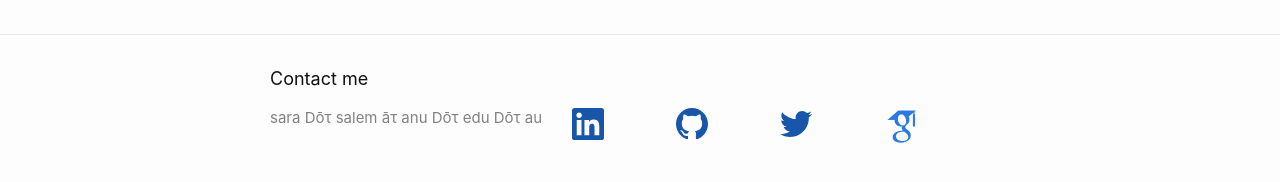
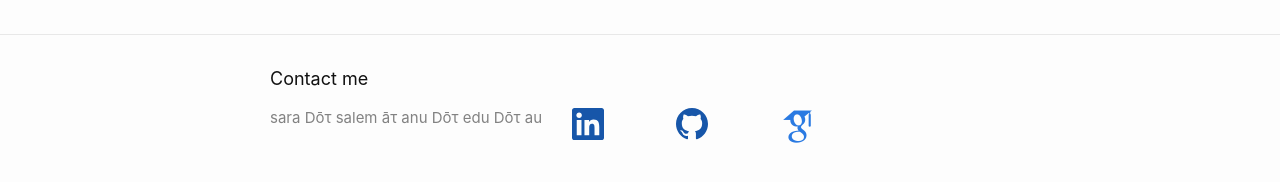
Before and after one commit to shamouda/shamouda.github.io, a Jekyll site: the page built from services.md, in a window 1280 px wide. Shown: the part 262-444 px from the top of the page. Built offline with Jekyll 4.4.1, drawn with Linux system fonts in a browser that asks for light colours; some web fonts are replaced.

Commit message:
Update social.html

```diff
--- a/_includes/social.html
+++ b/_includes/social.html
@@ -23,18 +23,6 @@
   </a>
 {% endif %}
 
-{% if site.twitter_username %}
-  <a href="https://www.twitter.com/sara_s_hamouda">
-    <span class="icon  icon--twitter">
-    	<svg viewBox="0 0 50 50" class="svg-icon">
-    	  <use xlink:href="{{ '/assets/minima-social-icons.svg#twitter' | relative_url }}"></use>
-    	</svg>
-    </span>
-
-    <span class="username">{{ site.twitter_name }}</span>
-  </a>
-{% endif %}
-
    <a href="https://scholar.google.com.au/citations?user=xvfaV8UAAAAJ&hl=en&authuser=2">
        <span>
     		<i class="ai ai-google-scholar ai-2-5x"></i>
```
